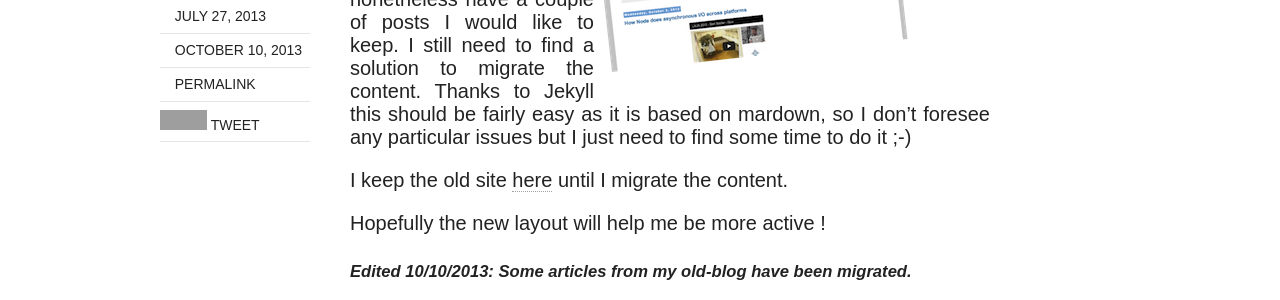
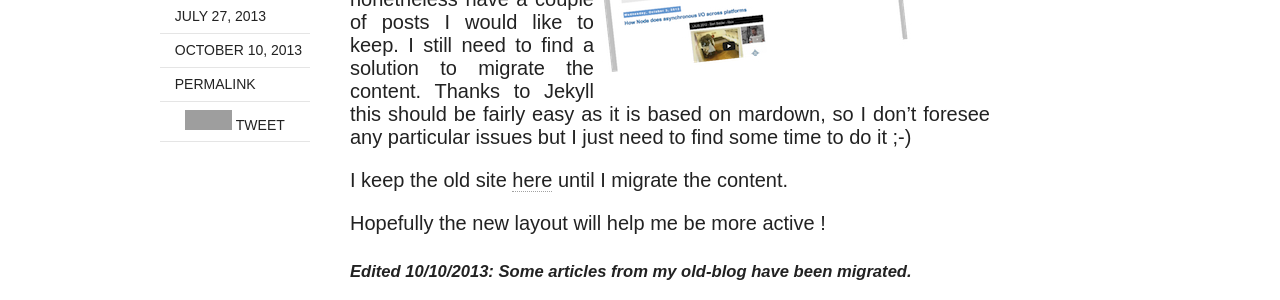
Before and after one commit to TeenyCloud/TeenyCloud.github.io, a Jekyll site: the page built from _posts/2013-07-27-blog-migration.md, in a window 1280 px wide. Shown: the part 407-707 px from the top of the page. Built offline with Jekyll 4.4.1, drawn with Linux system fonts in a browser that asks for light colours; nearby versions of some CDN libraries; comment, search, counter and statistics services are not loaded; grey boxes are pictures that could not be loaded.

Commit message:
Center share buttons

```diff
--- a/404.html
+++ b/404.html
@@ -190,7 +190,7 @@ lang: 'en-US'
 <!-- Twitter Share -->
 <script>!function(d,s,id){var js,fjs=d.getElementsByTagName(s)[0],p=/^http:/.test(d.location)?'http':'https';if(!d.getElementById(id)){js=d.createElement(s);js.id=id;js.src=p+'://platform.twitter.com/widgets.js';fjs.parentNode.insertBefore(js,fjs);}}(document, 'script', 'twitter-wjs');</script>
 
-<!-- Disqus -- >
+<!-- Disqus -->
 
 
 
--- a/_layouts/post.html
+++ b/_layouts/post.html
@@ -62,7 +62,7 @@
           {% endif %}
           <span><a href="{{ site.url }}{{ page.url }}" rel="bookmark" title="{{ page.title }}"><i class="icon-link"></i> Permalink</a></span>
           <!-- Social icons for sharing -->
-          <span>
+          <span class="social-links">
             <div class="g-plusone" data-size="medium" data-href="{{ site.url }}{{ page.url }}" data-annotation="none"></div>
             <iframe src="//www.facebook.com/plugins/like.php?href={{ site.url }}{{ page.url }}&amp;width=47&amp;height=20&amp;colorscheme=light&amp;layout=button_count&amp;action=like&amp;show_faces=true&amp;send=false" scrolling="no" frameborder="0" style="border:none; overflow:hidden; width:47px; height:20px;" allowTransparency="false"></iframe>
             <a href="https://twitter.com/share" class="twitter-share-button" data-count="none">Tweet</a>
--- a/assets/less/page.less
+++ b/assets/less/page.less
@@ -325,6 +325,10 @@ span + .simple-page-title {
   }
 }
 
+.social-links {
+  text-align: center;
+}
+
 .simple-page-content,
 .blog-post,
 .blog-post-link-list {
```
Also changed, not shown: assets/css/main.min.css.
